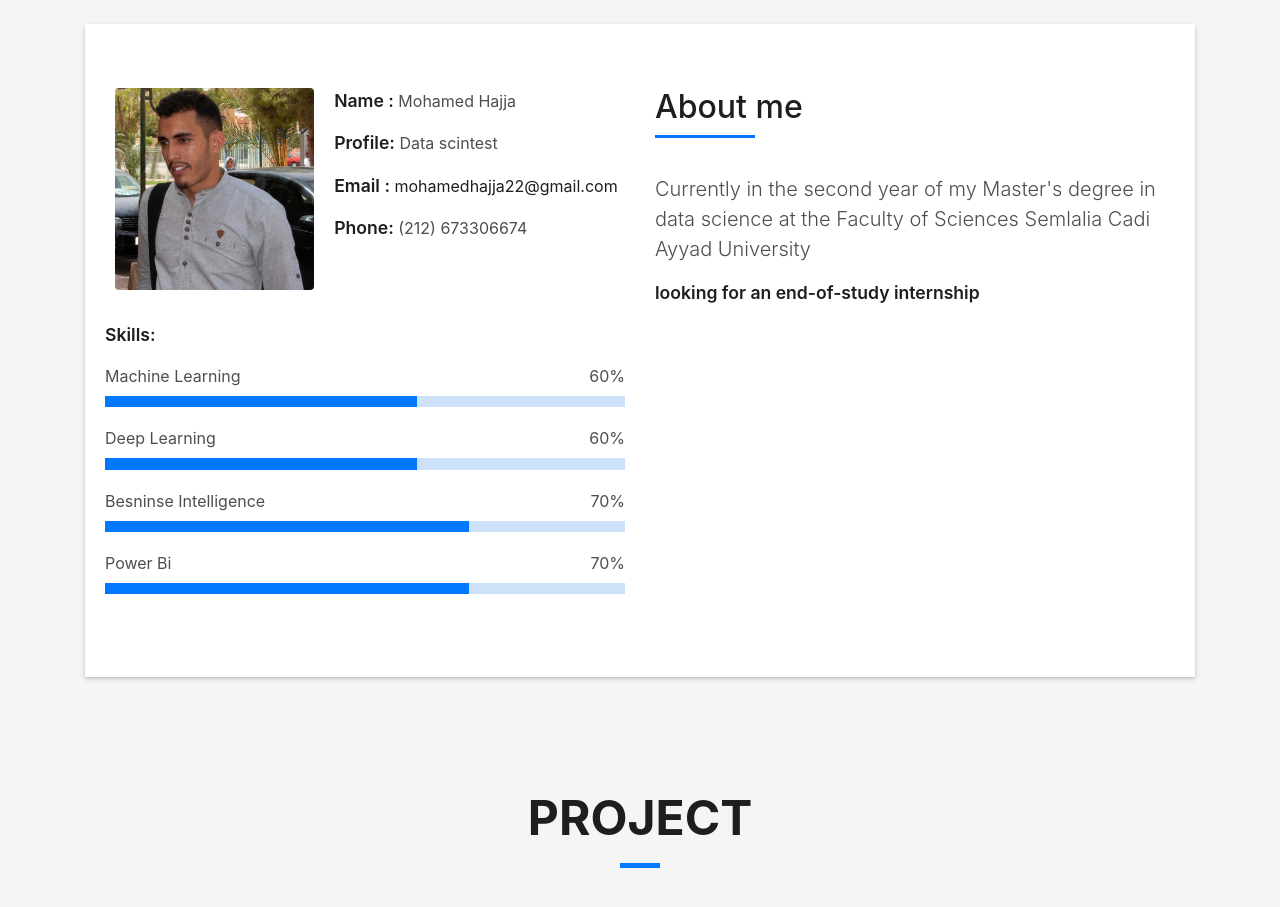
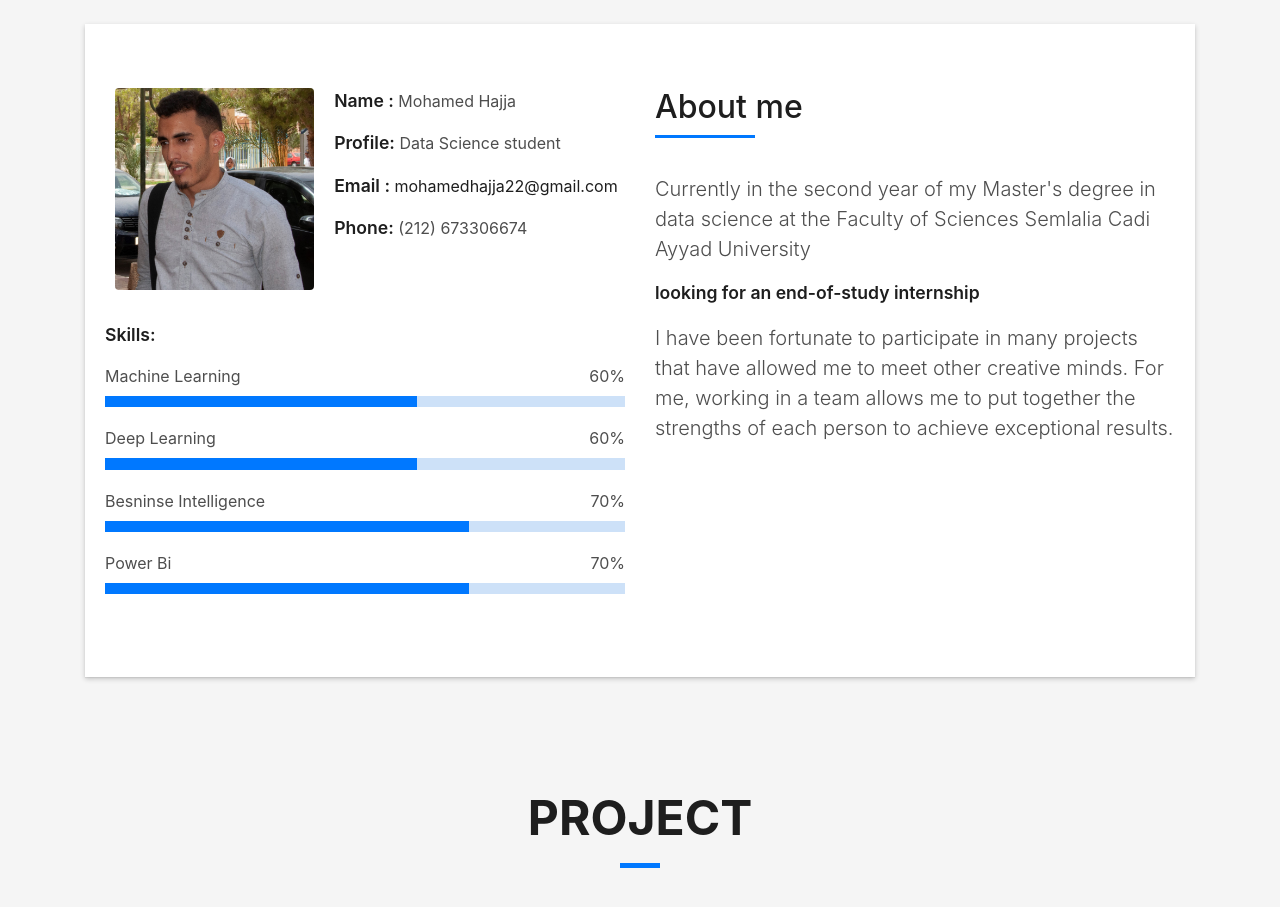
Before and after one commit to mohamedhajja/mohamedhajja.github.io, a plain HTML site: page index.html in a window 1280 px wide. Shown: the part 840-1747 px from the top of the page. Drawn offline with Linux system fonts and the light colour scheme; files whose address does not match are found by name.

Commit message:
modified:   index.html

```diff
--- a/index.html
+++ b/index.html
@@ -99,7 +99,7 @@
                   <div class="col-sm-6 col-md-7">
                     <div class="about-info">
                     </str> <p><span class="title-s">Name  : </span> <span>Mohamed Hajja</span></p>
-                      <p><span class="title-s">Profile: </span> <span>Data scintest</span></p>
+                      <p><span class="title-s">Profile: </span> <span>Data Science student</span></p>
                       <p><span class="title-s">Email : </span> <a href = "mailto: mohamedhajja22@gmail.com">mohamedhajja22@gmail.com</a>
                       <p><span class="title-s">Phone: </span> <span>(212) 673306674 </span></p>
                     </div>
@@ -144,8 +144,10 @@
                     looking for an end-of-study internship
                   </p>
                   <p class="lead">
+                     I have been fortunate to participate in many projects that have allowed me to meet other creative minds.
+                   For me, working in a team allows me to put together the strengths of each person to achieve exceptional results.
+                  </p>
 
-                  </p>
                 </div>
               </div>
             </div>
```
